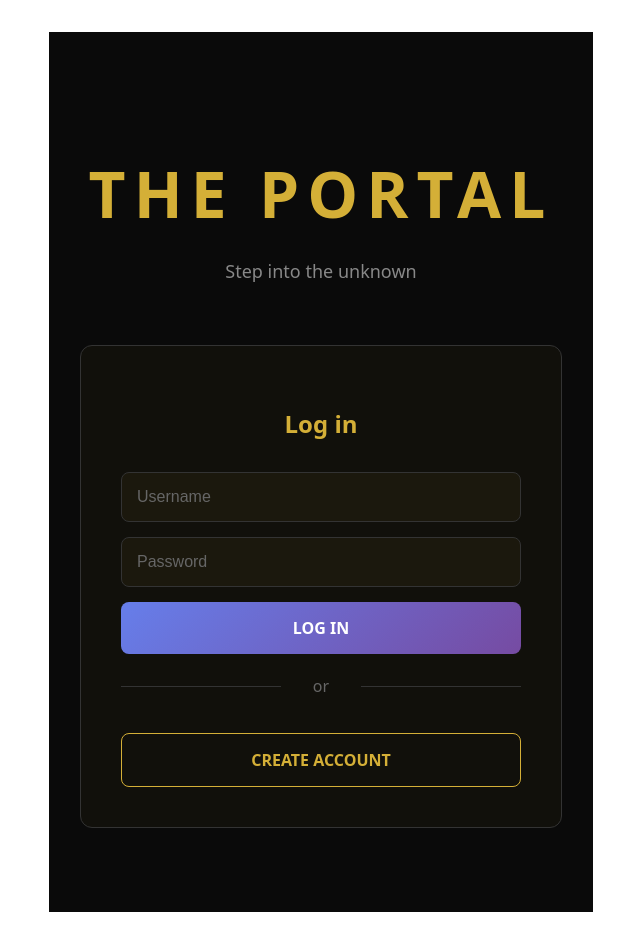
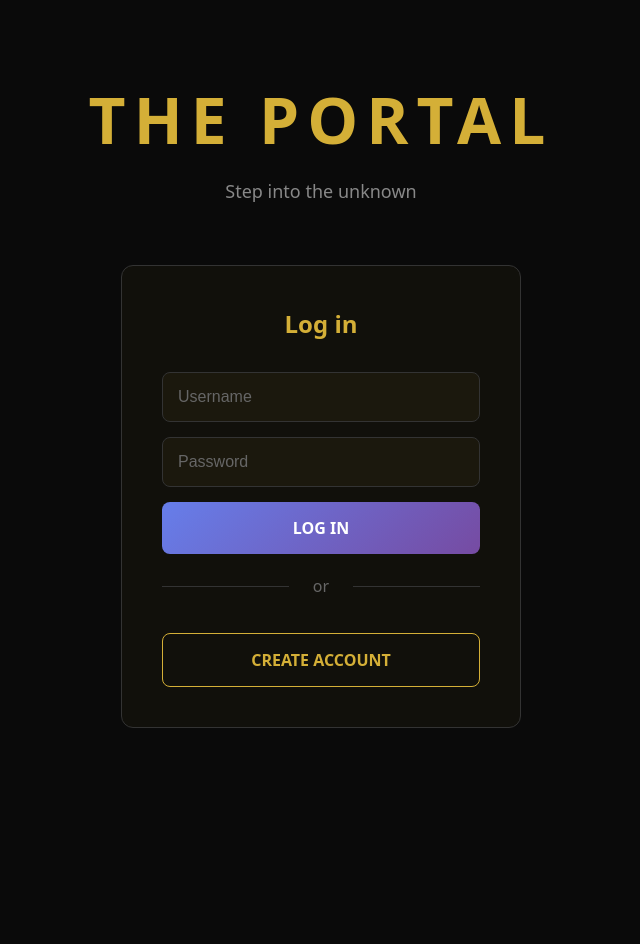
Before and after one commit to Aluna0001/node-exam2026, a Svelte app in the folder client/: page /login in a window 1280 px wide. Shown: the whole page, without its empty margins (319-959 px from the left). After the commit the page ends 800 px from the top, so only its background shows below. Built offline with nearby package versions, Linux system fonts and the light colour scheme; no server answers.

Commit message:
Added global stylesheet with CSS custom properties and reset

```diff
--- a/client/src/app.css
+++ b/client/src/app.css
@@ -1,79 +1,96 @@
+/* ---------------------------
+   GLOBAL STYLESHEET
+--------------------------- */
+
+/* Color system */
 :root {
-  font-family: system-ui, Avenir, Helvetica, Arial, sans-serif;
+  /* Brand */
+  --color-primary: #d4af37;
+  --color-primary-hover: #f4d03f;
+  --color-primary-soft: rgba(212, 175, 55, 0.1);
+  --color-primary-faint: rgba(212, 175, 55, 0.05);
+
+  /* Text */
+  --color-text: #d4af37;
+  --color-text-muted: #888;
+  --color-text-dim: #666;
+  --color-text-light: #ccc;
+
+  /* Surfaces */
+  --color-bg: #0a0a0a;
+  --color-surface: #1a1a1a;
+  --color-surface-raised: #222;
+
+  /* Borders */
+  --color-border: #333;
+  --color-border-strong: #555;
+
+  /* Status */
+  --color-success: #0f7a3a;
+  --color-warning: #b66a00;
+  --color-danger: #dc3545;
+  --color-danger-hover: #c82333;
+  --color-danger-soft: rgba(220, 53, 69, 0.05);
+  --color-danger-soft-hover: rgba(220, 53, 69, 0.1);
+
+  /* Shadows */
+  --shadow-sm: 0 2px 6px rgba(0, 0, 0, 0.3);
+  --shadow-md: 0 4px 20px rgba(212, 175, 55, 0.3);
+  --shadow-lg: 0 20px 40px rgba(0, 0, 0, 0.5);
+
+  /* Spacing */
+  --radius-sm: 6px;
+  --radius-md: 8px;
+  --radius-lg: 12px;
+
+  /* Typography */
+  --font-family: system-ui, Avenir, Helvetica, Arial, sans-serif;
+}
+
+/* Reset */
+*, *::before, *::after {
+  margin: 0;
+  padding: 0;
+  box-sizing: border-box;
+}
+
+html, body {
+  height: 100%;
+}
+
+body {
+  font-family: var(--font-family);
+  background: var(--color-bg);
+  color: var(--color-text);
   line-height: 1.5;
   font-weight: 400;
-
-  color-scheme: light dark;
-  color: rgba(255, 255, 255, 0.87);
-  background-color: #242424;
-
-  font-synthesis: none;
-  text-rendering: optimizeLegibility;
+  min-height: 100vh;
   -webkit-font-smoothing: antialiased;
   -moz-osx-font-smoothing: grayscale;
 }
 
-a {
-  font-weight: 500;
-  color: #646cff;
-  text-decoration: inherit;
-}
-a:hover {
-  color: #535bf2;
+#app {
+  min-height: 100vh;
+  display: flex;
+  flex-direction: column;
 }
 
-body {
-  margin: 0;
-  display: flex;
-  place-items: center;
-  min-width: 320px;
-  min-height: 100vh;
+a {
+  color: var(--color-primary);
+  text-decoration: none;
 }
 
-h1 {
-  font-size: 3.2em;
-  line-height: 1.1;
-}
-
-.card {
-  padding: 2em;
-}
-
-#app {
-  max-width: 1280px;
-  margin: 0 auto;
-  padding: 2rem;
-  text-align: center;
+a:hover {
+  color: var(--color-primary-hover);
 }
 
 button {
-  border-radius: 8px;
-  border: 1px solid transparent;
-  padding: 0.6em 1.2em;
-  font-size: 1em;
-  font-weight: 500;
-  font-family: inherit;
-  background-color: #1a1a1a;
+  font-family: var(--font-family);
   cursor: pointer;
-  transition: border-color 0.25s;
 }
-button:hover {
-  border-color: #646cff;
-}
+
 button:focus,
 button:focus-visible {
-  outline: 4px auto -webkit-focus-ring-color;
+  outline: 2px solid var(--color-primary);
+  outline-offset: 2px;
 }
-
-@media (prefers-color-scheme: light) {
-  :root {
-    color: #213547;
-    background-color: #ffffff;
-  }
-  a:hover {
-    color: #747bff;
-  }
-  button {
-    background-color: #f9f9f9;
-  }
-}
```
